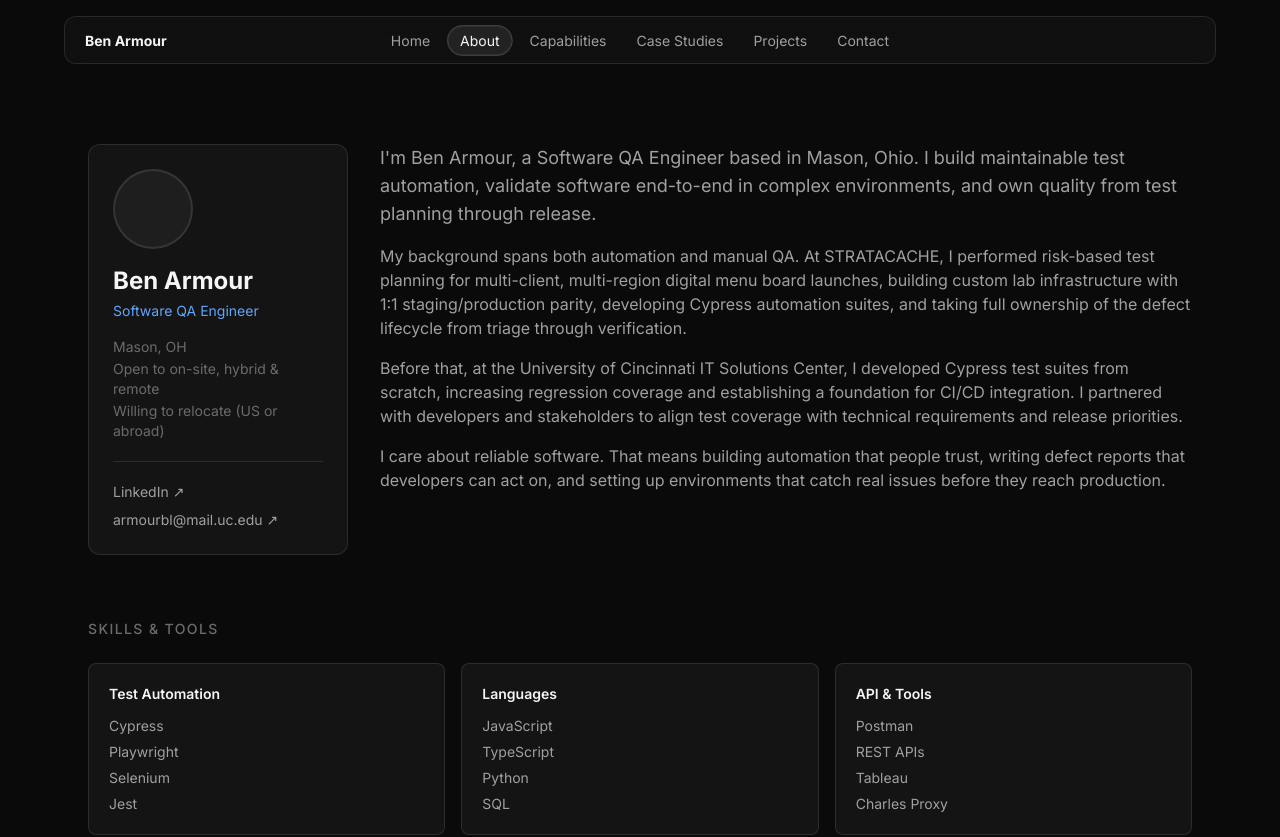
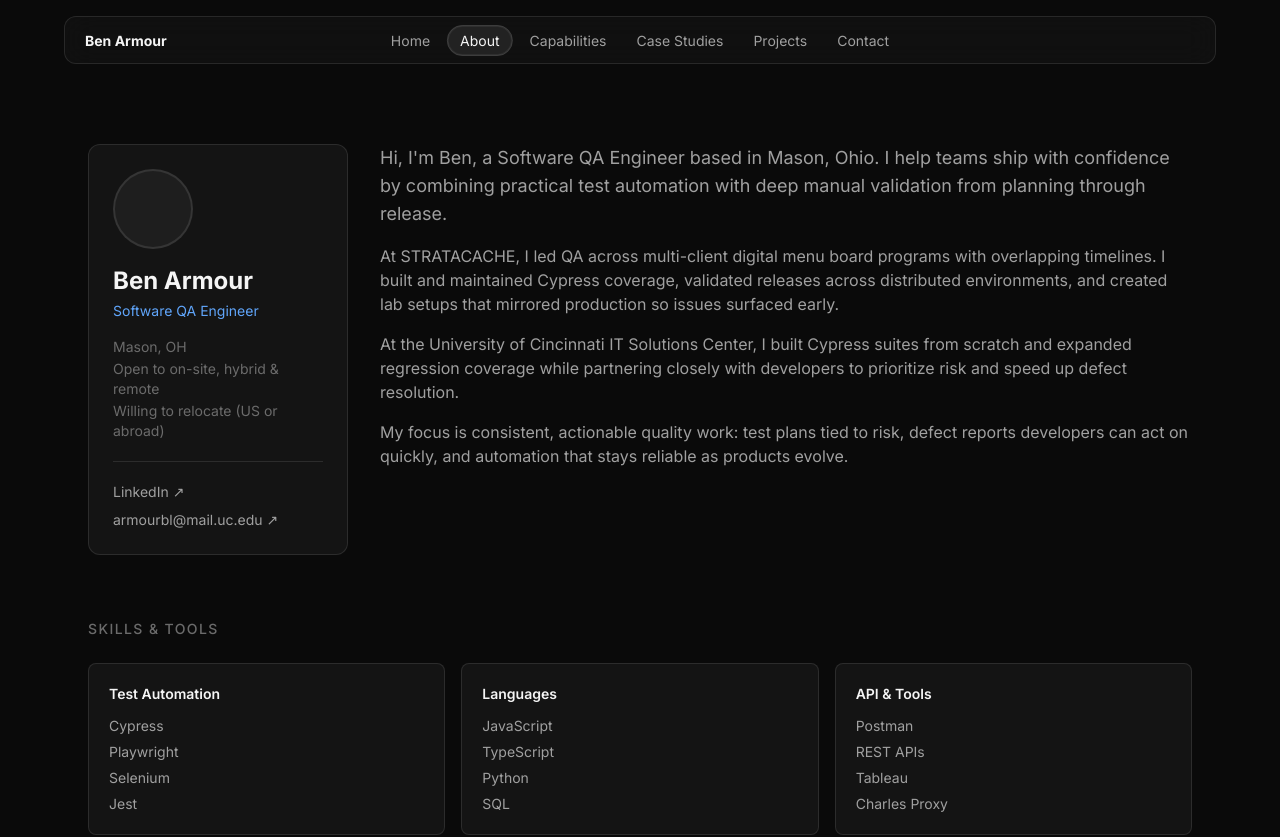
Before and after one commit to LostInTyping/BuildVerified, a Next.js app: page /about in a window 1280 px wide. Shown: the top 837 px of the page. Built offline with nearby package versions, Linux system fonts and the light colour scheme.

Commit message:
content: refine About narrative for clearer QA positioning

```diff
--- a/src/app/about/page.tsx
+++ b/src/app/about/page.tsx
@@ -70,31 +70,26 @@ export default function AboutPage() {
         {/* Bio */}
         <div className="space-y-4">
           <p className="text-lg text-text-secondary">
-            I&apos;m Ben Armour, a Software QA Engineer based in Mason, Ohio. I
-            build maintainable test automation, validate software end-to-end in
-            complex environments, and own quality from test planning through
-            release.
+            Hi, I&apos;m Ben, a Software QA Engineer based in Mason, Ohio. I help
+            teams ship with confidence by combining practical test automation
+            with deep manual validation from planning through release.
           </p>
           <p className="text-text-secondary">
-            My background spans both automation and manual QA. At STRATACACHE, I
-            performed risk-based test planning for multi-client, multi-region
-            digital menu board launches, building custom lab infrastructure with
-            1:1 staging/production parity, developing Cypress automation suites,
-            and taking full ownership of the defect lifecycle from triage through
-            verification.
+            At STRATACACHE, I led QA across multi-client digital menu board
+            programs with overlapping timelines. I built and maintained Cypress
+            coverage, validated releases across distributed environments, and
+            created lab setups that mirrored production so issues surfaced early.
           </p>
           <p className="text-text-secondary">
-            Before that, at the University of Cincinnati IT Solutions Center, I
-            developed Cypress test suites from scratch, increasing regression
-            coverage and establishing a foundation for CI/CD integration. I
-            partnered with developers and stakeholders to align test coverage
-            with technical requirements and release priorities.
+            At the University of Cincinnati IT Solutions Center, I built Cypress
+            suites from scratch and expanded regression coverage while partnering
+            closely with developers to prioritize risk and speed up defect
+            resolution.
           </p>
           <p className="text-text-secondary">
-            I care about reliable software. That means building automation that
-            people trust, writing defect reports that developers can act on, and
-            setting up environments that catch real issues before they reach
-            production.
+            My focus is consistent, actionable quality work: test plans tied to
+            risk, defect reports developers can act on quickly, and automation
+            that stays reliable as products evolve.
           </p>
         </div>
       </div>
```
